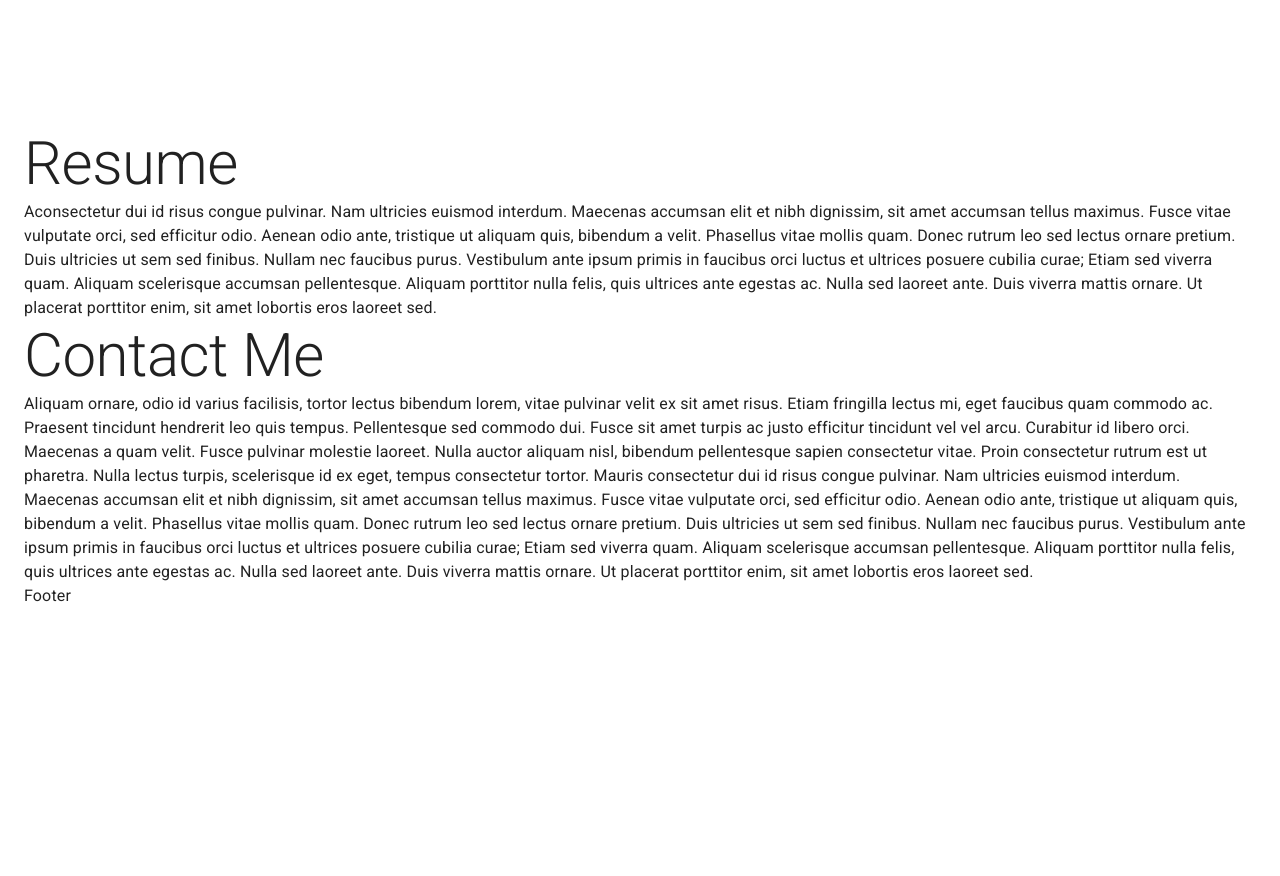
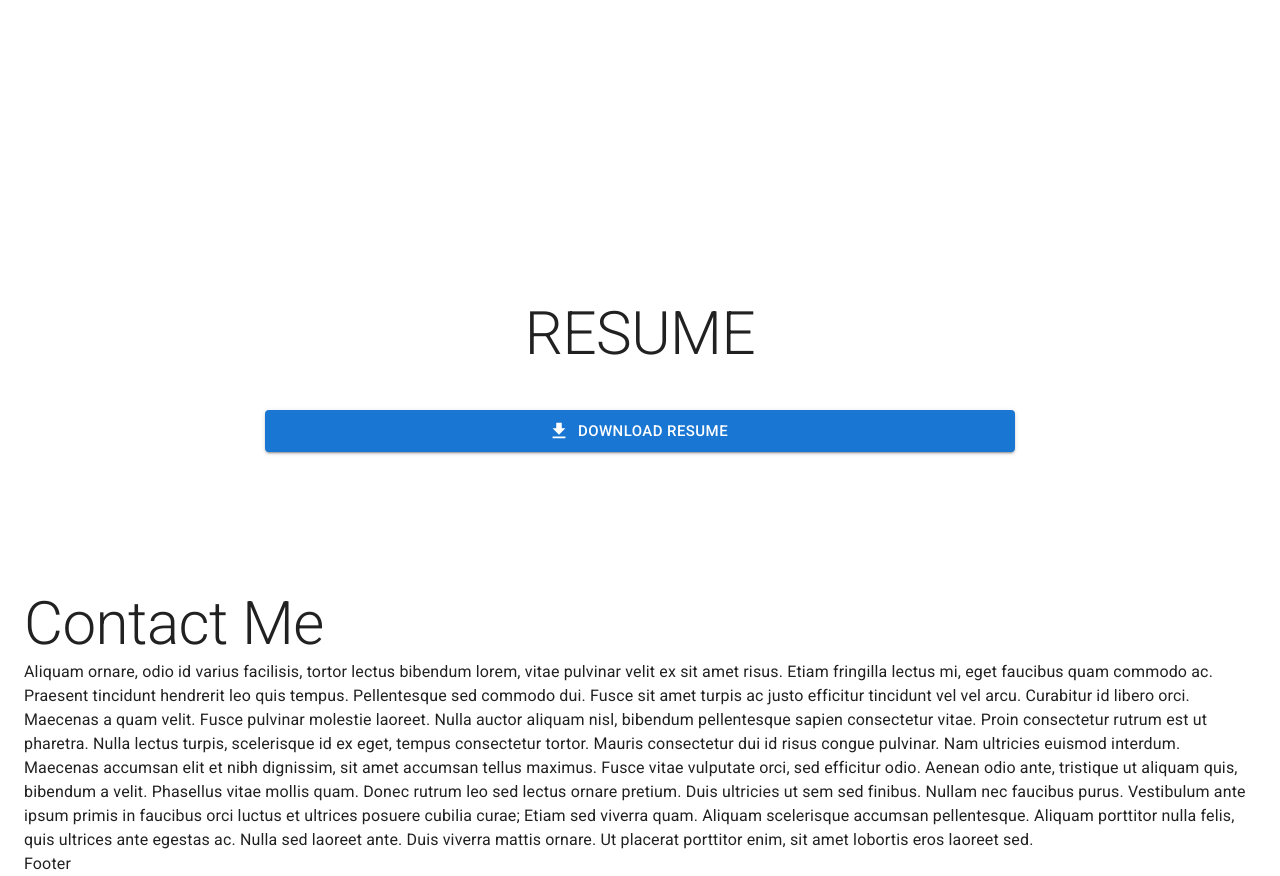
Before and after one commit to ALagodzinska/portfolio-app, a React (Create React App) app: page / in a window 1280 px wide. Shown: the part 3900-4776 px from the top of the page. Before the commit the page ends 4508 px from the top, so only its background shows below. Built offline with nearby package versions, Linux system fonts and the light colour scheme.

Commit message:
Resume test

```diff
--- a/src/App.js
+++ b/src/App.js
@@ -1,8 +1,9 @@
 import { Box, Container, Typography } from "@mui/material";
 import Navbar from "./routes/navbar/navbar.component";
 import AboutMe from "./routes/about-me/about-me.component";
-import TimelineJourney from "./routes/timeline/timeline";
+import TimelineJourney from "./routes/timeline/timeline.component";
 import Projects from "./routes/projects/projects.component";
+import Resume from "./routes/resume/resume.component";
 
 function App() {
   return (
@@ -25,21 +26,7 @@ function App() {
           <Projects />
         </Box>
         <Box id="cv">
-          <Typography variant="h2">Resume</Typography>
-          <Typography variant="body1">
-            Aconsectetur dui id risus congue pulvinar. Nam ultricies euismod
-            interdum. Maecenas accumsan elit et nibh dignissim, sit amet
-            accumsan tellus maximus. Fusce vitae vulputate orci, sed efficitur
-            odio. Aenean odio ante, tristique ut aliquam quis, bibendum a velit.
-            Phasellus vitae mollis quam. Donec rutrum leo sed lectus ornare
-            pretium. Duis ultricies ut sem sed finibus. Nullam nec faucibus
-            purus. Vestibulum ante ipsum primis in faucibus orci luctus et
-            ultrices posuere cubilia curae; Etiam sed viverra quam. Aliquam
-            scelerisque accumsan pellentesque. Aliquam porttitor nulla felis,
-            quis ultrices ante egestas ac. Nulla sed laoreet ante. Duis viverra
-            mattis ornare. Ut placerat porttitor enim, sit amet lobortis eros
-            laoreet sed.
-          </Typography>
+          <Resume />
         </Box>
         <Box id="contact-form">
           <Typography variant="h2">Contact Me</Typography>
--- /dev/null
+++ b/src/routes/resume/resume.component.jsx
@@ -0,0 +1,42 @@
+import { Box, Button, Typography } from "@mui/material";
+import FileDownloadIcon from "@mui/icons-material/FileDownload";
+import ResumeFile from "../../resume-file/Lagodzinska_Resume.pdf";
+
+const Resume = () => {
+  const onDownload = () => {
+    const link = document.createElement("a");
+    link.download = "resume.pdf";
+    link.href = { ResumeFile };
+    link.click();
+  };
+
+  return (
+    <Box sx={{ pt: "130px", pb: "120px" }}>
+      <Typography variant="h2" align="center" sx={{ py: 5 }}>
+        RESUME
+      </Typography>
+      <Box
+        direction="row"
+        justifyContent="center"
+        sx={{ pb: 2, maxWidth: "750px", mx: "auto" }}
+      >
+        <Button
+          size="large"
+          component="label"
+          variant="contained"
+          startIcon={<FileDownloadIcon />}
+          onClick={onDownload}
+          sx={{
+            display: "flex",
+            alignItems: "center",
+            justifyContent: "center",
+          }}
+        >
+          DOWNLOAD RESUME
+        </Button>
+      </Box>
+    </Box>
+  );
+};
+
+export default Resume;
```
Also changed, not shown: src/routes/timeline/timeline.component.jsx (renamed from src/routes/timeline/timeline.jsx), 1 other file (tests, documents, lock files or other folders).
